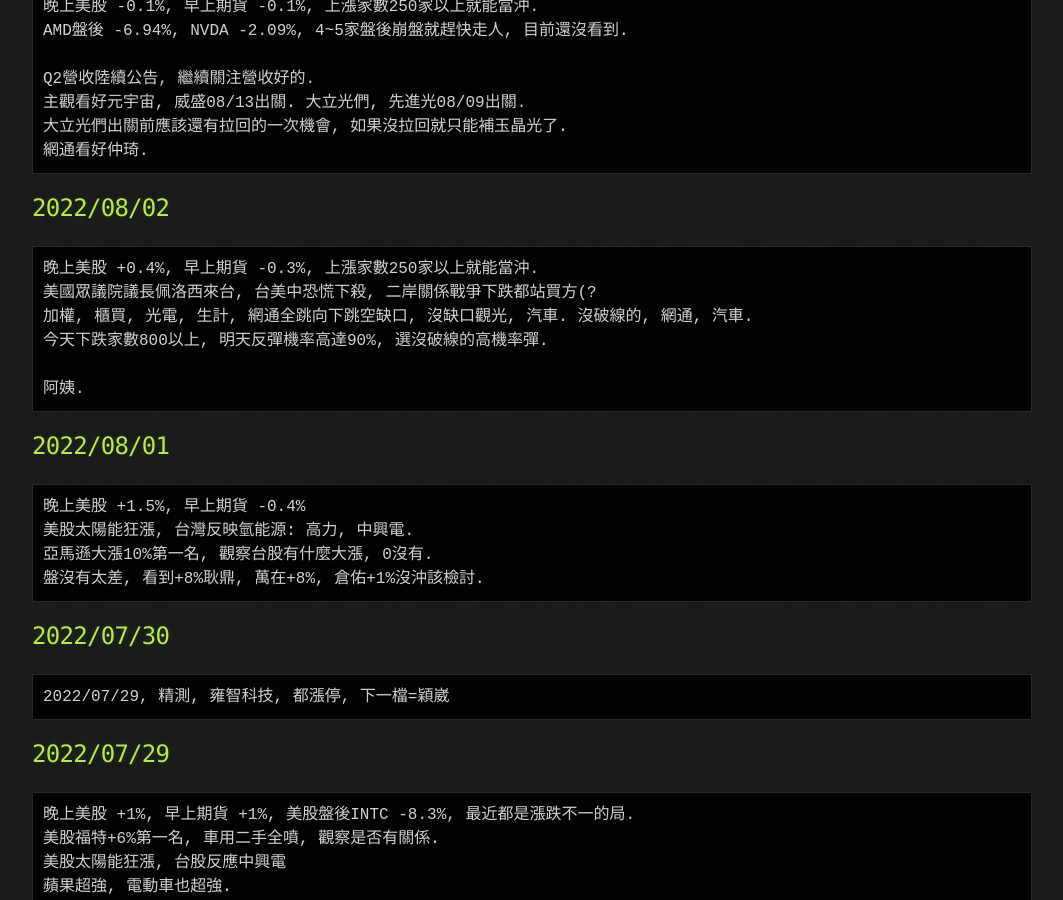
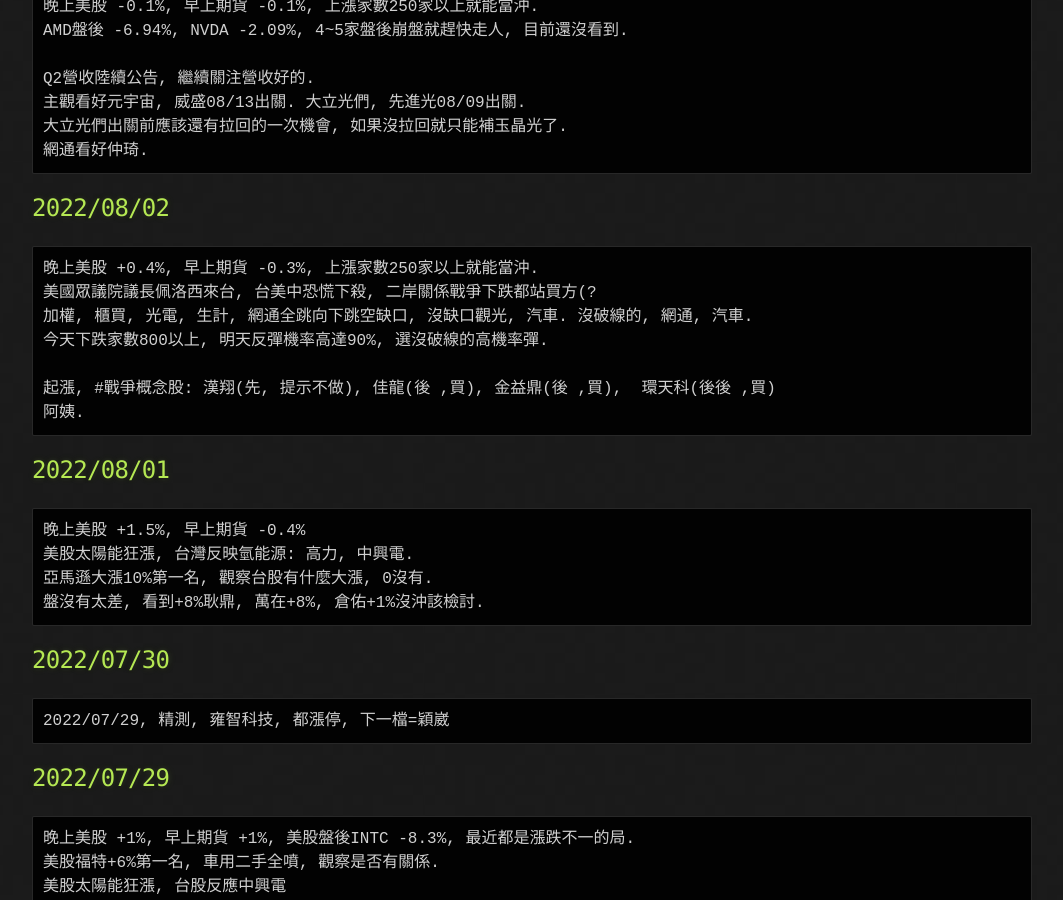
Before and after one commit to lepg5487/Stock_God, a Jekyll site: the page built from index.md, in a window 1280 px wide and 900 px high, scrolled down 370 px. Shown: the whole window, without its empty margins (108-1171 px from the left). Built offline with Jekyll 4.4.1, drawn with Linux system fonts in a browser that asks for light colours; our own code applies the rules of GitHub Pages for plain Markdown files.

Commit message:
Update index.md

````diff
--- a/index.md
+++ b/index.md
@@ -22,6 +22,7 @@
 加權, 櫃買, 光電, 生計, 網通全跳向下跳空缺口, 沒缺口觀光, 汽車. 沒破線的, 網通, 汽車.
 今天下跌家數800以上, 明天反彈機率高達90%, 選沒破線的高機率彈.
 
+起漲, #戰爭概念股: 漢翔(先, 提示不做), 佳龍(後 ,買), 金益鼎(後 ,買),  環天科(後後 ,買)
 阿姨.
 ```
 
````
